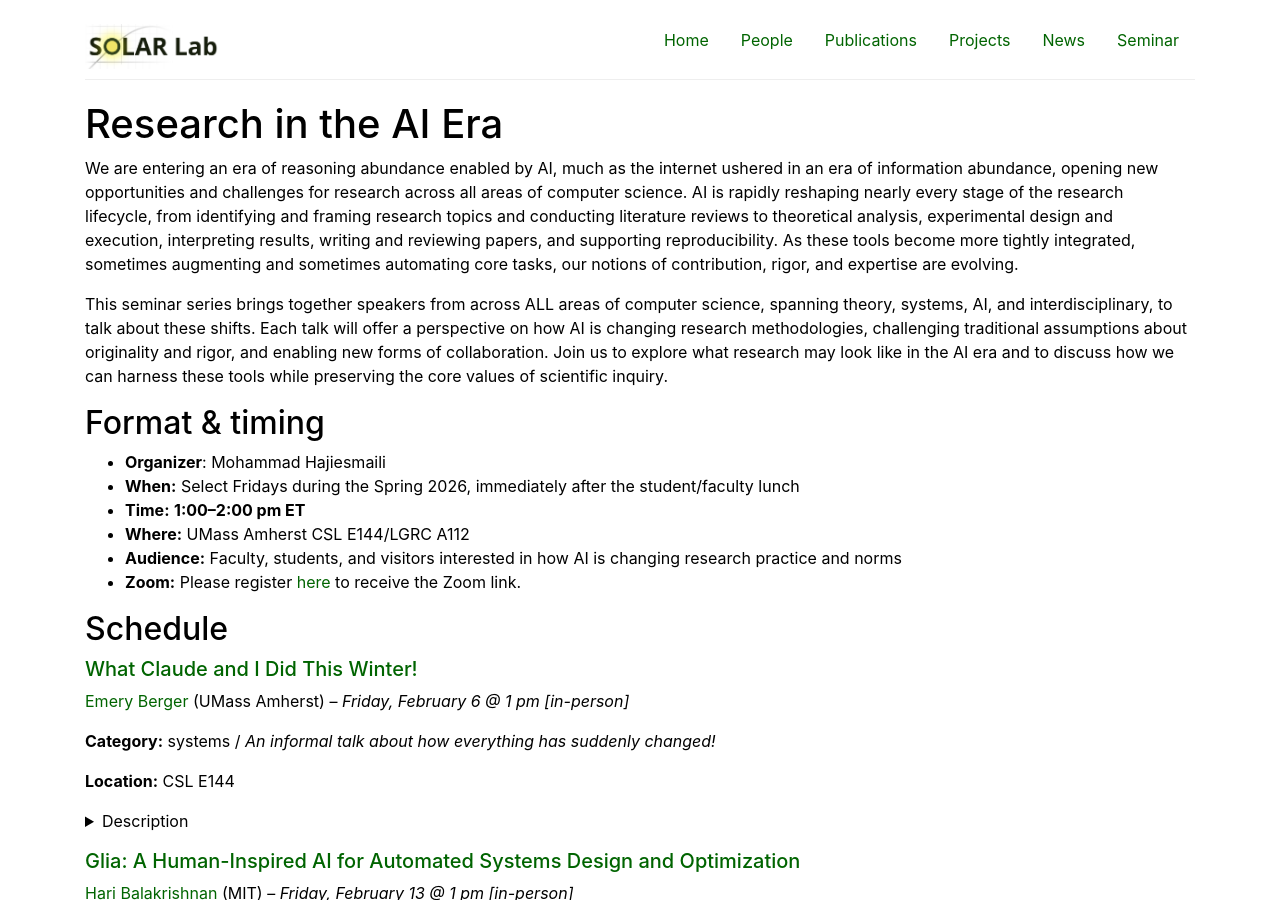
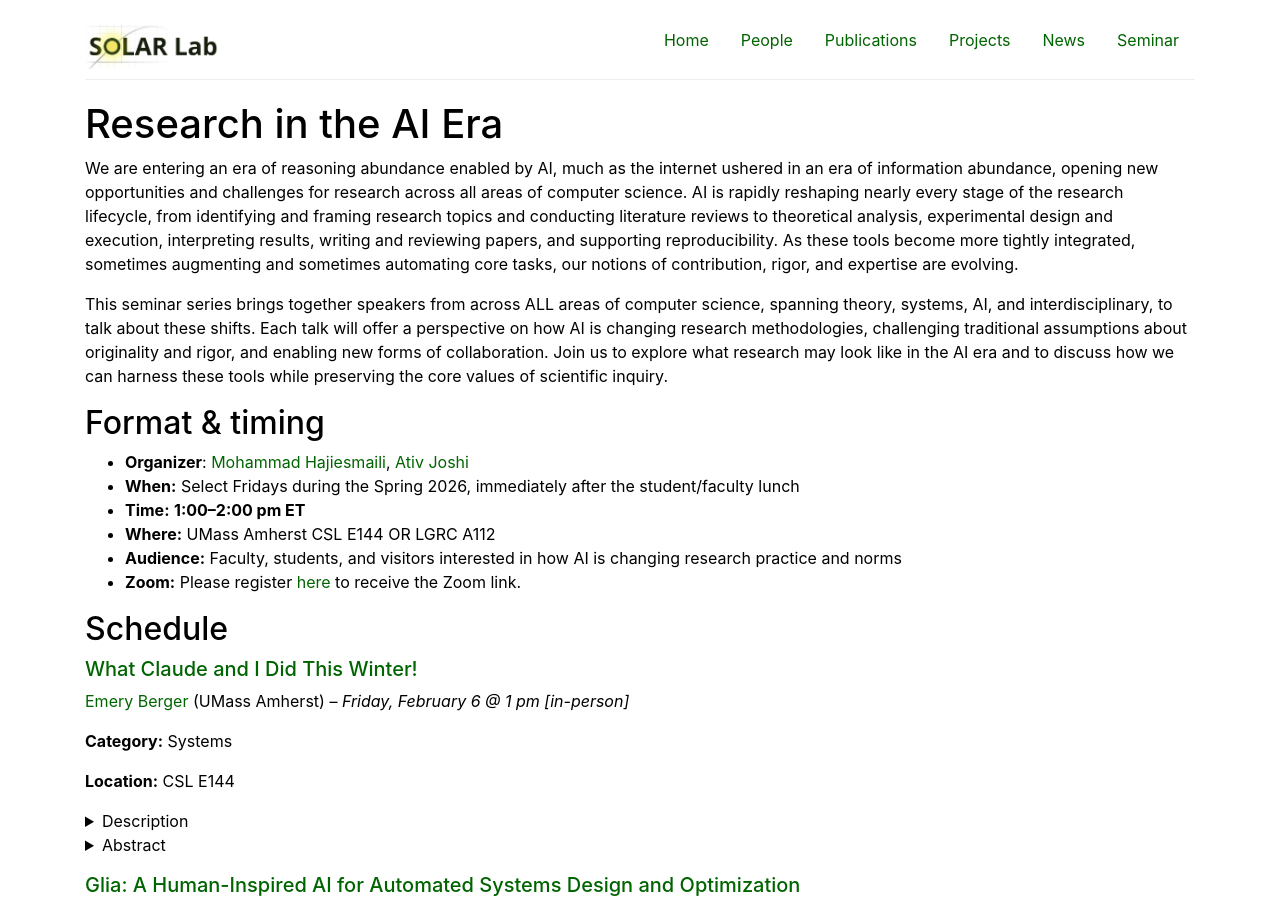
Before and after one commit to umass-solar/umass-solar.github.io, a Jekyll site: the page built from ai-era.md, in a window 1280 px wide and 900 px high. Built offline with Jekyll 4.4.1, drawn with Linux system fonts in a browser that asks for light colours.

Commit message:
Revise event details and add talk abstract
Updated organizer details and location for clarity. Added abstract section for the talk by Emery Berger.

```diff
--- a/ai-era.md
+++ b/ai-era.md
@@ -15,10 +15,10 @@ This seminar series brings together speakers from across ALL areas of computer s
 
 ## Format & timing
 
-- **Organizer**: Mohammad Hajiesmaili
+- **Organizer**: [Mohammad Hajiesmaili](https://groups.cs.umass.edu/hajiesmaili/), [Ativ Joshi](https://ativjoshi.github.io/)
 - **When:** Select Fridays during the Spring 2026, immediately after the student/faculty lunch
 - **Time:** **1:00–2:00 pm ET**
-- **Where:** UMass Amherst CSL E144/LGRC A112
+- **Where:** UMass Amherst CSL E144 OR LGRC A112
 - **Audience:** Faculty, students, and visitors interested in how AI is changing research practice and norms
 - **Zoom:** Please register [here](https://docs.google.com/forms/d/e/1FAIpQLSdwbWoOK0wnzyOVLSMSwyR9p_r3wlBFAo3GMighjqqwRy-TVQ/viewform?usp=dialog) to receive the Zoom link.
 
@@ -28,12 +28,17 @@ This seminar series brings together speakers from across ALL areas of computer s
 
 [Emery Berger](https://github.com/emeryberger) (UMass Amherst) -- *Friday, February 6 @ 1 pm [in-person]*
 
-**Category:** systems / *An informal talk about how everything has suddenly changed!*
+**Category:** Systems
 
 **Location:** CSL E144
 
 <details markdown="1">
 <summary>Description</summary>
+An informal talk about how everything has suddenly changed!*
+</details>
+
+<details markdown="1">
+<summary>Abstract</summary>
 Coding agents have arrived, and they represent a sea change. I spent a few weeks working with one of them (Claude Code) and was blown away. To convey just how powerful these agents are, I will talk about just a sampling of the wide range of projects Claude and I were able to get done in an absurdly small amount of time.
 </details>
 
```
